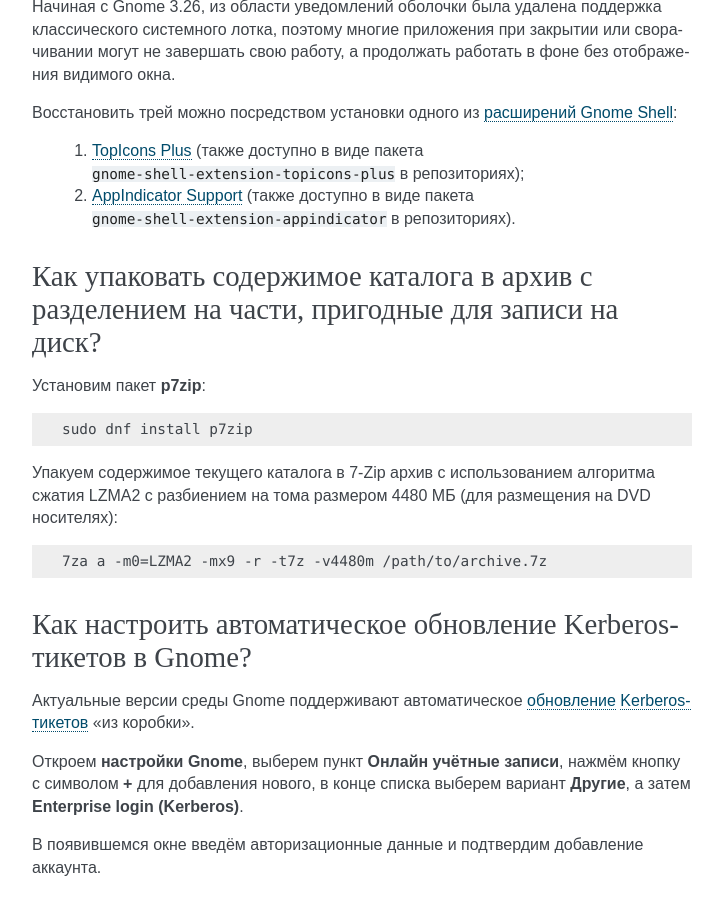
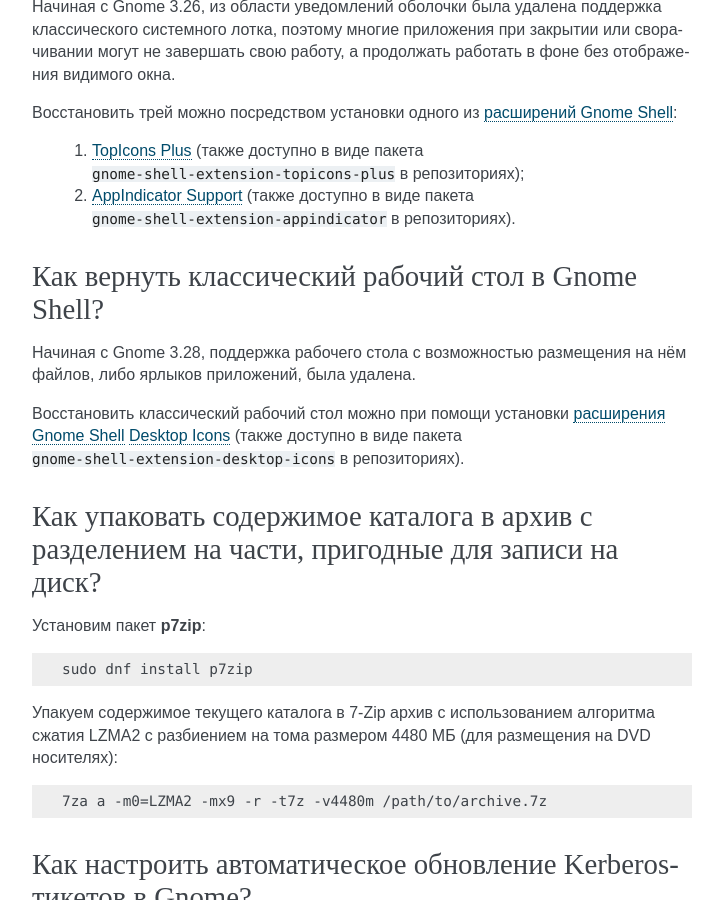
Before and after one commit to RussianFedora/FAQ, a Sphinx documentation site: the page built from source/using-applications.rst, in a window 1280 px wide and 900 px high, scrolled down 11766 px. Shown: the whole window, without its empty margins (388-1111 px from the left). Built offline with Sphinx 7.4.7, drawn with Linux system fonts in a browser that asks for light colours; some of the changed text lies outside the part shown.

Commit message:
Added question about restoring classic desktop for Gnome Shell.

```diff
--- a/source/using-applications.rst
+++ b/source/using-applications.rst
@@ -632,6 +632,16 @@
   1. `TopIcons Plus <https://extensions.gnome.org/extension/1031/topicons/>`__ (также доступно в виде пакета ``gnome-shell-extension-topicons-plus`` в репозиториях);
   2. `AppIndicator Support <https://extensions.gnome.org/extension/615/appindicator-support/>`__ (также доступно в виде пакета ``gnome-shell-extension-appindicator`` в репозиториях).
 
+.. index:: gnome, shell, desktop, icon
+.. _gnome-shell-desktop:
+
+Как вернуть классический рабочий стол в Gnome Shell?
+=======================================================
+
+Начиная с Gnome 3.28, поддержка рабочего стола с возможностью размещения на нём файлов, либо ярлыков приложений, была удалена.
+
+Восстановить классический рабочий стол можно при помощи установки :ref:`расширения Gnome Shell <gnome-shell-extensions>` `Desktop Icons <https://extensions.gnome.org/extension/1465/desktop-icons/>`__ (также доступно в виде пакета ``gnome-shell-extension-desktop-icons`` в репозиториях).
+
 .. index:: 7zip, archive, split, optical drive, dvd, p7zip
 .. _7zip-split:
 
```
